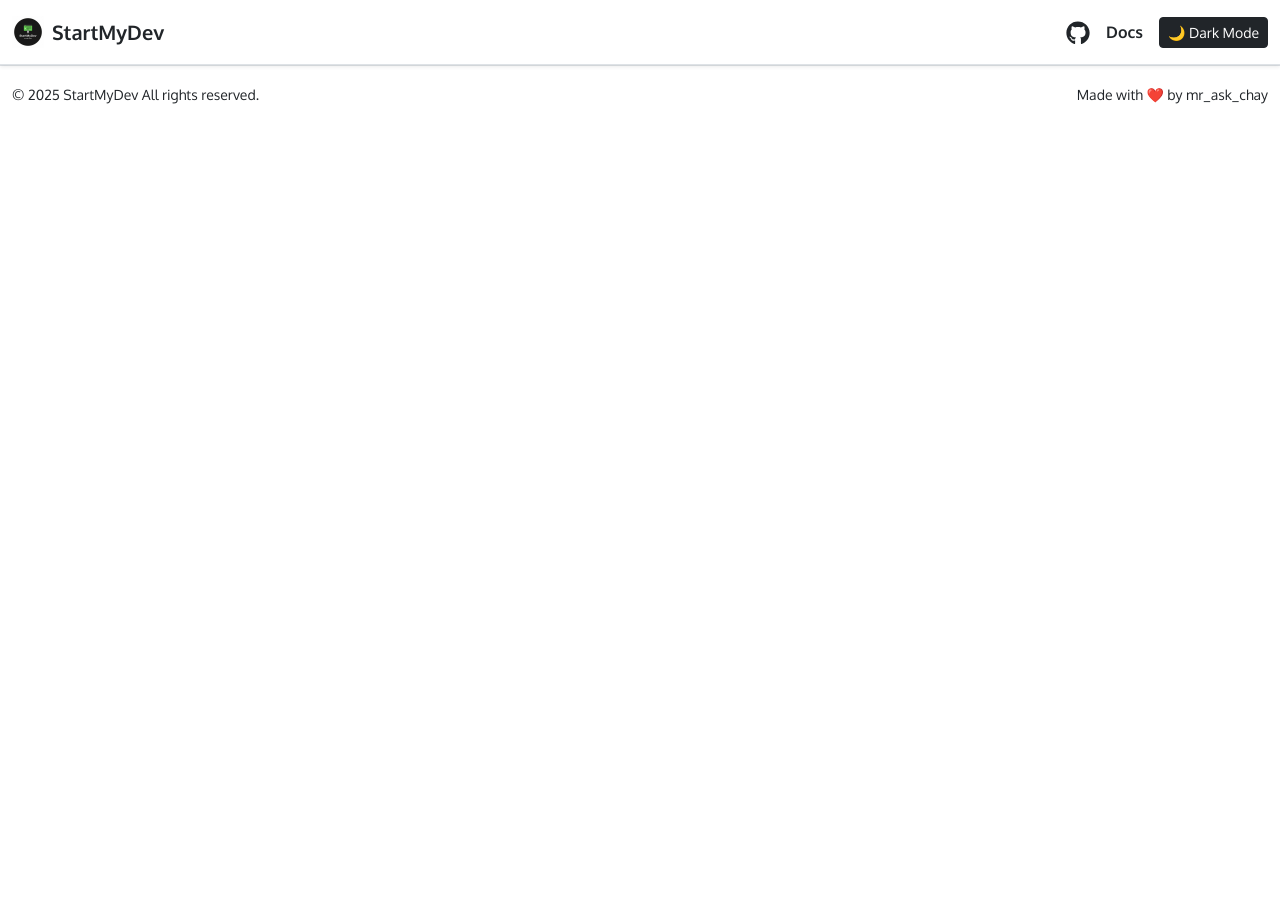
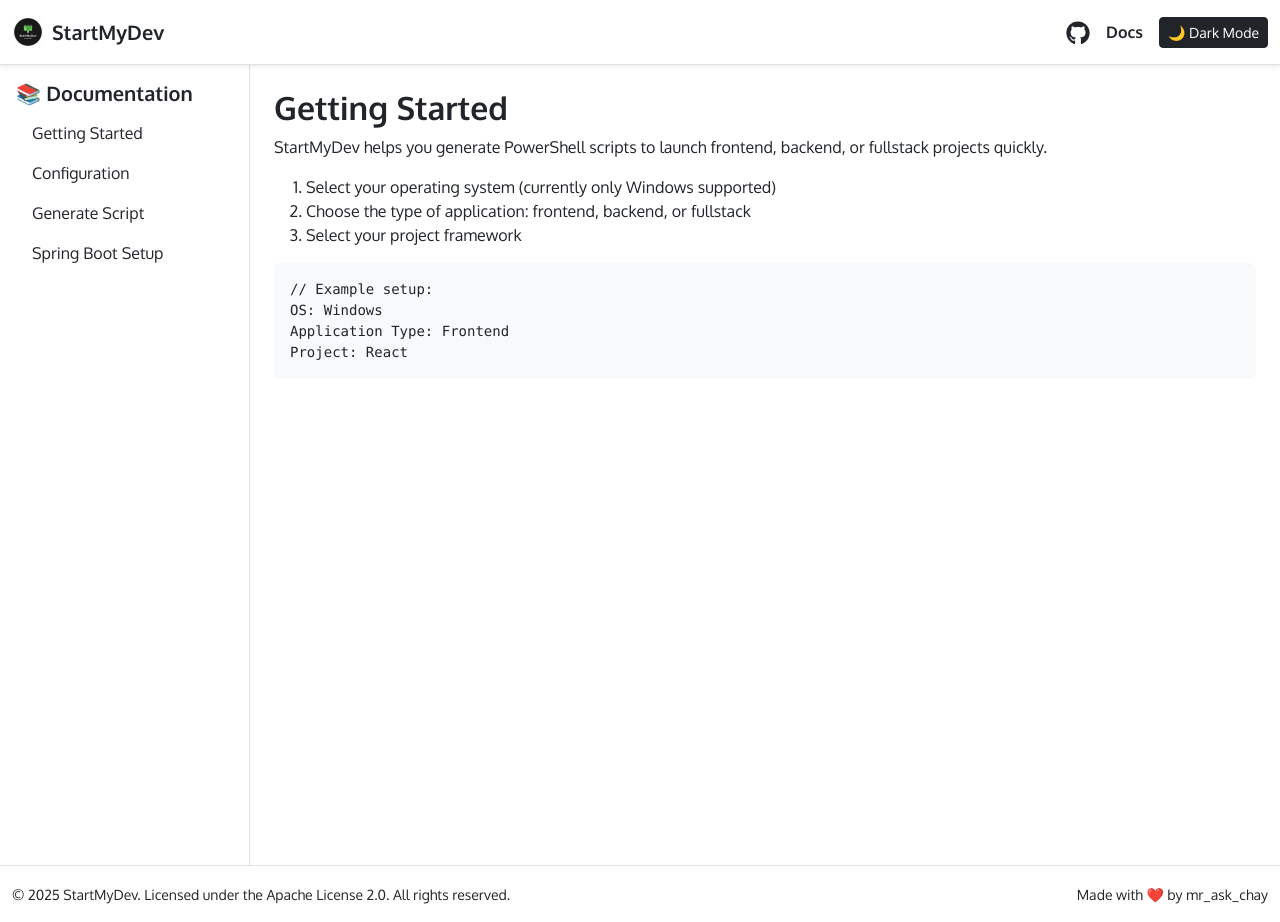
Before and after one commit to otaku0304/StartMyDevDashboard, a React (Create React App) app in the folder start-my-dev-client/: page /docs in a window 1280 px wide. Before the commit the page ends 800 px from the top, so only its background shows below. Built offline with nearby package versions, Linux system fonts and the light colour scheme.

Commit message:
feature: replaced the project name

```diff
--- a/start-my-dev-client/package.json
+++ b/start-my-dev-client/package.json
@@ -1,5 +1,5 @@
 {
-  "name": "quickstart-dashboard",
+  "name": "StartMyDevDashboard",
   "version": "0.1.0",
   "private": true,
   "dependencies": {
--- a/start-my-dev-client/src/components/Footer.js
+++ b/start-my-dev-client/src/components/Footer.js
@@ -4,8 +4,7 @@ const Footer = () => {
       <div className="container-fluid d-flex flex-column flex-md-row justify-content-between align-items-center fw-normal">
         <div>
           <small>
-            &copy; {new Date().getFullYear()} StartMyDev All rights
-            reserved.
+            &copy; {new Date().getFullYear()} StartMyDev. Licensed under the Apache License 2.0. All rights reserved.
           </small>
         </div>
         <div>
--- a/start-my-dev-client/src/components/Header.js
+++ b/start-my-dev-client/src/components/Header.js
@@ -1,4 +1,4 @@
-import React, { useState, useEffect } from "react";
+import { useState, useEffect } from "react";
 import { Link } from "react-router-dom";
 import logo from "../assets/logo.png";
 import { FaGithub } from "react-icons/fa";
@@ -41,14 +41,9 @@ const Header = () => {
             <FaGithub size={24} className="github-icon" />
           </a>
 
-          <a
-            href="https://your-docs-link.com"
-            target="_blank"
-            rel="noopener noreferrer"
-            className="text-decoration-none fw-semibold"
-          >
+          <Link to="/docs" className="text-decoration-none fw-semibold">
             Docs
-          </a>
+          </Link>
           <button
             className={`btn btn-sm ${darkMode ? "btn-light" : "btn-dark"}`}
             onClick={toggleTheme}
--- /dev/null
+++ b/start-my-dev-client/src/components/docs/DocLayout.js
@@ -0,0 +1,15 @@
+import { Outlet } from "react-router-dom";
+import Sidebar from "./Sidebar";
+
+const DocLayout = () => {
+  return (
+    <div className="d-flex" style={{ minHeight: "100vh" }}>
+      <Sidebar />
+      <main className="p-4 flex-grow-1">
+        <Outlet />
+      </main>
+    </div>
+  );
+};
+
+export default DocLayout;
--- /dev/null
+++ b/start-my-dev-client/src/components/docs/Sidebar.js
@@ -0,0 +1,33 @@
+import { NavLink } from "react-router-dom";
+
+const Sidebar = () => {
+  return (
+    <aside className="border-end p-3" style={{ width: "250px" }}>
+      <h5 className="fw-bold">📚 Documentation</h5>
+      <ul className="nav flex-column">
+        <li className="nav-item">
+          <NavLink to="/docs/getting-started" className="nav-link text-dark">
+            Getting Started
+          </NavLink>
+        </li>
+        <li className="nav-item">
+          <NavLink to="/docs/configuration" className="nav-link text-dark">
+            Configuration
+          </NavLink>
+        </li>
+        <li className="nav-item">
+          <NavLink to="/docs/generate" className="nav-link text-dark">
+            Generate Script
+          </NavLink>
+        </li>
+        <li className="nav-item">
+          <NavLink to="/docs/spring-boot" className="nav-link text-dark">
+            Spring Boot Setup
+          </NavLink>
+        </li>
+      </ul>
+    </aside>
+  );
+};
+
+export default Sidebar;
--- /dev/null
+++ b/start-my-dev-client/src/components/docs/pages/GettingStarted.js
@@ -0,0 +1,26 @@
+const GettingStarted = () => {
+  return (
+    <div>
+      <h2 className="fw-bold">Getting Started</h2>
+      <p>
+        StartMyDev helps you generate PowerShell scripts to launch frontend,
+        backend, or fullstack projects quickly.
+      </p>
+
+      <ol>
+        <li>Select your operating system (currently only Windows supported)</li>
+        <li>Choose the type of application: frontend, backend, or fullstack</li>
+        <li>Select your project framework</li>
+      </ol>
+
+      <pre className="bg-light p-3 rounded">
+        {`// Example setup:
+OS: Windows
+Application Type: Frontend
+Project: React`}
+      </pre>
+    </div>
+  );
+};
+
+export default GettingStarted;
--- a/start-my-dev-client/src/routes/index.js
+++ b/start-my-dev-client/src/routes/index.js
@@ -1,12 +1,21 @@
 import { Route, Routes } from "react-router-dom";
 import Home from "../components/Home";
 import ScriptGenerator from "../components/ScriptGenerator";
+import DocLayout from "../components/docs/DocLayout";
+import GettingStarted from "../components/docs/pages/GettingStarted";
 
 const AppRoutes = () => {
   return (
     <Routes>
       <Route path="/" element={<Home />} />
       <Route path="/script-generator" element={<ScriptGenerator />} />
+      <Route path="/docs" element={<DocLayout />}>
+        <Route index element={<GettingStarted />} />
+        <Route path="getting-started" element={<GettingStarted />} />
+        {/* <Route path="configuration" element={<Configuration />} />
+        <Route path="generate" element={<ScriptGeneration />} />
+        <Route path="spring-boot" element={<SpringBootSetup />} /> */}
+      </Route>
     </Routes>
   );
 };
```
Also changed, not shown: start-my-dev-client/src/components/docs/pages/Configuration.js (added), start-my-dev-client/src/components/docs/pages/ScriptGeneration.js (added), start-my-dev-client/src/components/docs/pages/SpringBootSetup.js (added), 1 other file (tests, documents, lock files or other folders).
